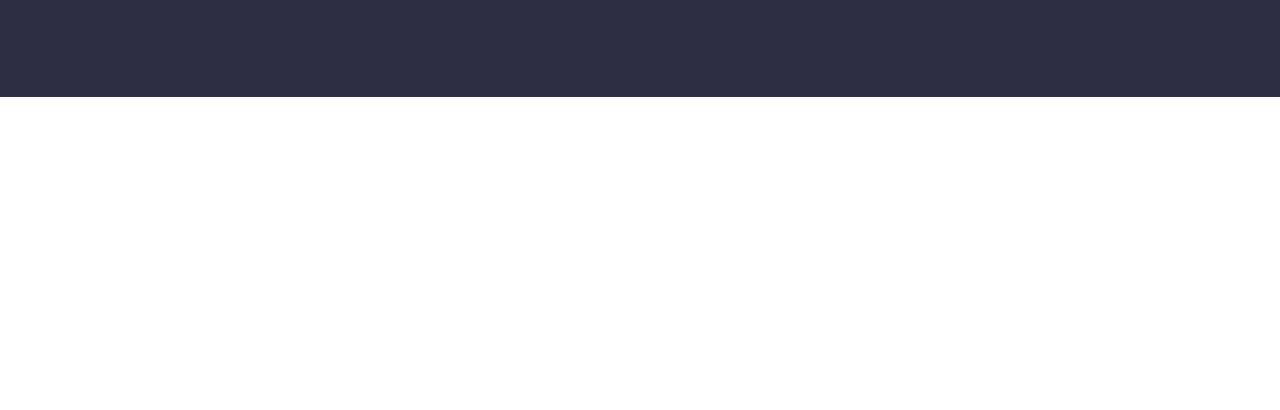
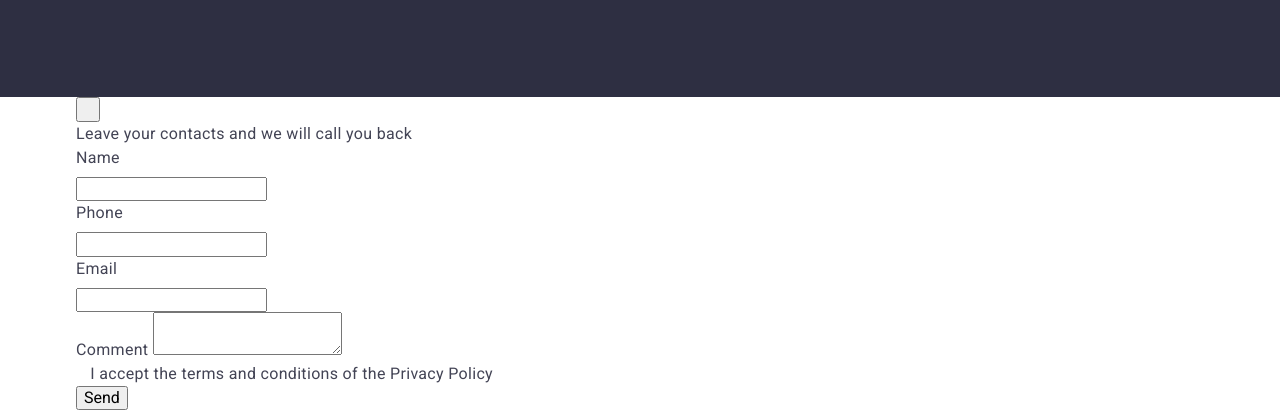
Before and after one commit to ElenaSaiko/goit-markup-hw-05, a plain HTML site: page index.html in a window 1280 px wide. Shown: the part 3240-3650 px from the top of the page. Before the commit the page ends 3337 px from the top, so only its background shows below. Drawn offline with nearby package versions, Linux system fonts and the light colour scheme.

Commit message:
Add files via upload

```diff
--- a/index.html
+++ b/index.html
@@ -562,5 +562,72 @@
         </div>
       </footer>
     </main>
+
+
+    <!--Wingow modal-->
+    <div class="backdrop is-open">
+      <div class="container modal">
+        <button class="button-close" type="button" data-modal-close="">
+          <svg class="button-icon" aria-label="icon-button" width="8" height="8">
+              <use href="#"></use>
+          </svg>
+      </button>
+      <p class="window-paragraph">
+        Leave your contacts and we will call you back
+    </p>
+    <!--Username-->
+    <form class="window-form">
+      <div class="modal-username">
+          <label class="label-username" for="username">Name</label>
+
+          <div class="icon-username">
+              <input class="input" type="text" name="username" id="username">
+              <svg class="icon-username" aria-label="icon-person" width="18" height="24">
+                  <use href="#"></use>
+              </svg>
+          </div>
+    </div>
+    <!--Phone-->
+    <div class="modal-username">
+      <label class="label-username" for="phone">Phone</label>
+
+      <div class="icon-username">
+          <input class="input" type="tel" name="phone" id="phone">
+          <svg class="icon-username" aria-label="icon-phone" width="18" height="24">
+              <use href="#"></use>
+          </svg>
+      </div>
+    <!--Email-->
+    <div class="modal-username">
+      <label class="label-username" for="email">Email</label>
+
+      <div class="icon-username">
+          <input class="input" type="email" name="email" id="email">
+          <svg class="icon-username" aria-label="icon-email" width="18" height="24">
+              <use href="#"></use>
+          </svg>
+      </div>
+     <!--Comment-->
+     <div class="modal-comment-user">
+      <label class="label-username" for="comment">Comment</label>
+      <textarea class="comment-text" name="comment" id="comment" placeholder="text-comment">
+      </textarea>
+      </div>
+     <!--Privacy Policy-->
+     <div class="modal-privacy-user">
+      <input class="modal-privacy visually-hidden" type="privacy-user" name="privacy-user" id="privacy-user"
+          value="true">
+      <label class="modal-privacy-text" for="privacy-user">
+          <span class="modal-privacy-span">
+              <svg class="icon-username-privacy" aria-label="icon-privacy" width="10" height="8">
+                  <use href="#"></use>
+              </svg></span>
+          I accept the terms and conditions of the
+          <a class="privacy-link" href="">Privacy Policy</a></label>
+  </div>
+     <!--Button 2-->
+     <button class="button-bottom" type="send">Send</button>
+    </form>
+</div>
   </body>
 </html>
```
